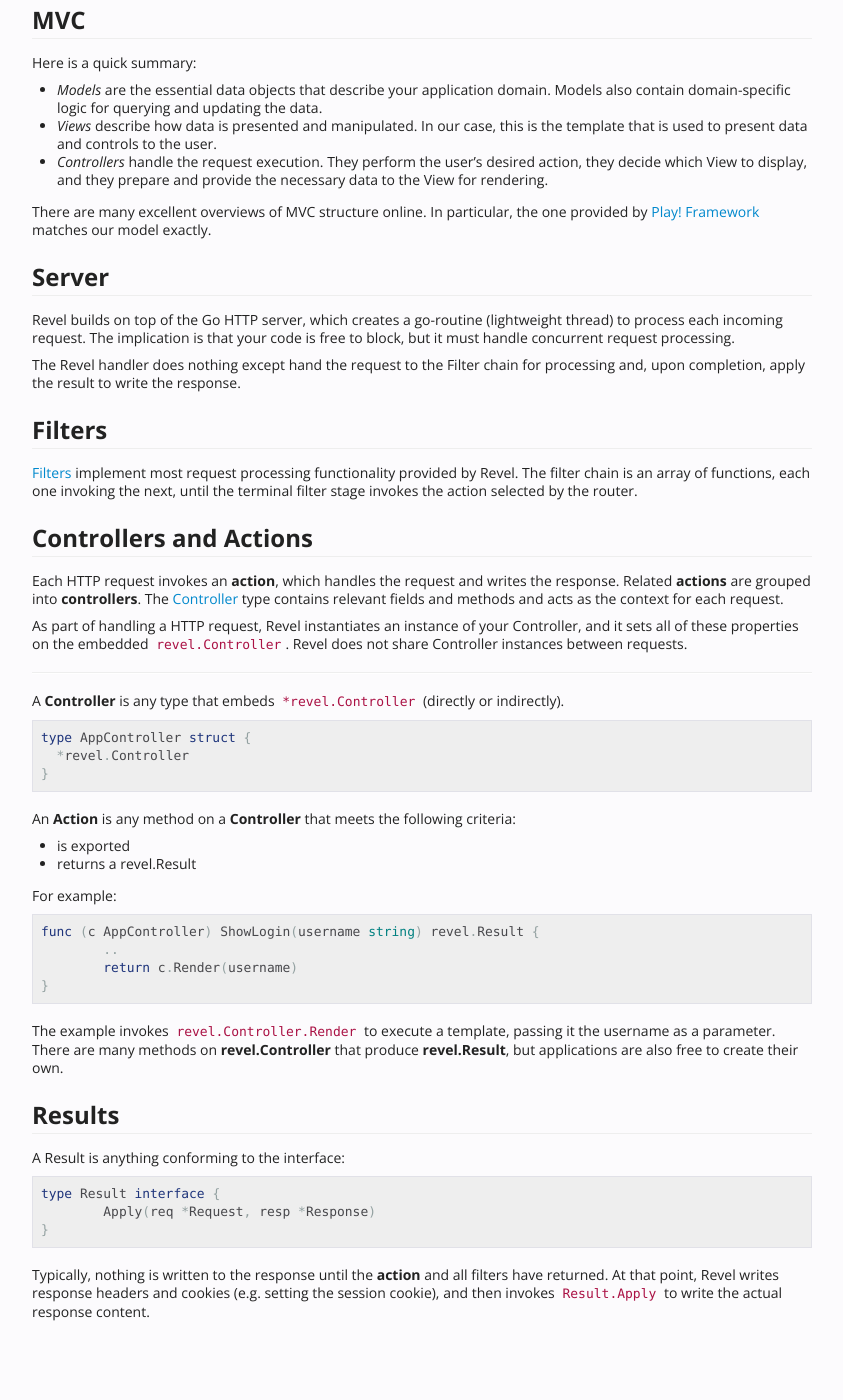
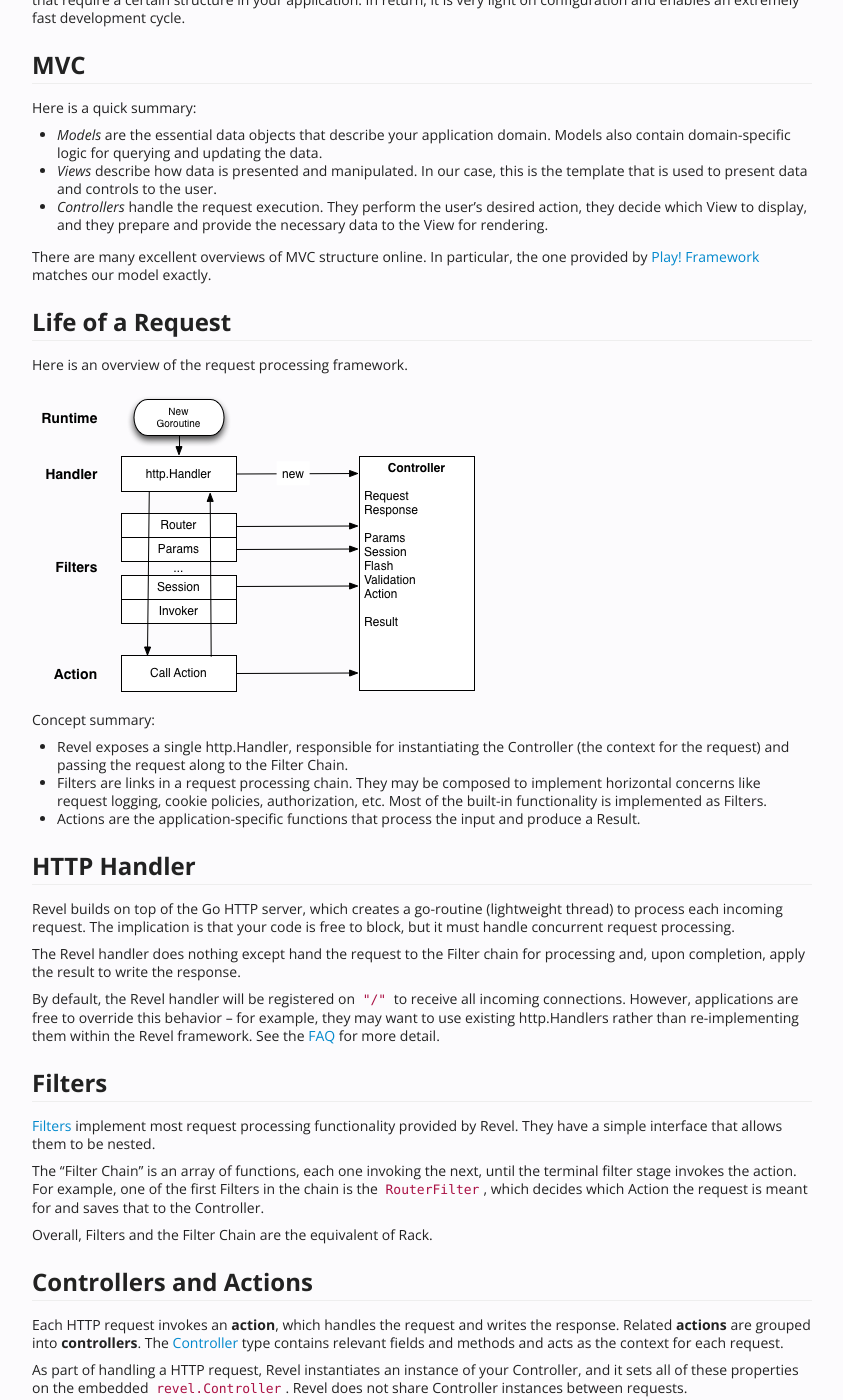
Before and after one commit to revel/revel, a Jekyll site: the page built from manual/concepts.md, in a window 1280 px wide and 1400 px high, scrolled down 214 px. Shown: the whole window, without its empty margins (298-1141 px from the left). Built offline with Jekyll 4.4.1, drawn with Linux system fonts in a browser that asks for light colours; before the commit the page ends 1584 px from its top, so only the background shows below that; some of the changed text lies outside the part shown.

Commit message:
Framework design diagram. How to integrate http.Handlers

```diff
--- a/manual/concepts.md
+++ b/manual/concepts.md
@@ -2,6 +2,10 @@
 title: Concepts
 layout: manual
 ---
+
+Revel is a batteries-included web framework in the spirit of Rails or Play!
+Framework.  Many of the same (proven) ideas are incorporated in the framework
+design and interface.
 
 Revel makes it easy to build web applications using the Model-View-Controller
 (MVC) pattern by relying on conventions that require a certain structure in your
@@ -23,7 +27,25 @@ Here is a quick summary:
 There are many excellent overviews of MVC structure online.  In particular, the
 one provided by [Play! Framework](http://www.playframework.org) matches our model exactly.
 
-## Server
+## Life of a Request
+
+Here is an overview of the request processing framework.
+
+![Life of a Request](../img/RevelDesign.png)
+
+Concept summary:
+
+* Revel exposes a single http.Handler, responsible for instantiating the
+  Controller (the context for the request) and passing the request along to the
+  Filter Chain.
+* Filters are links in a request processing chain. They may be composed to
+  implement horizontal concerns like request logging, cookie policies,
+  authorization, etc.  Most of the built-in functionality is implemented as
+  Filters.
+* Actions are the application-specific functions that process the input and
+  produce a Result.
+
+## HTTP Handler
 
 Revel builds on top of the Go HTTP server, which creates a go-routine
 (lightweight thread) to process each incoming request.  The implication is that
@@ -32,11 +54,23 @@ your code is free to block, but it must handle concurrent request processing.
 The Revel handler does nothing except hand the request to the Filter chain for
 processing and, upon completion, apply the result to write the response.
 
+By default, the Revel handler will be registered on `"/"` to receive all
+incoming connections.  However, applications are free to override this behavior
+-- for example, they may want to use existing http.Handlers rather than
+re-implementing them within the Revel framework.  See the [FAQ](faq.html) for
+more detail.
+
 ## Filters
 
 [Filters](filters.html) implement most request processing functionality provided
-by Revel. The filter chain is an array of functions, each one invoking the next,
-until the terminal filter stage invokes the action selected by the router.
+by Revel. They have a simple interface that allows them to be nested.
+
+The "Filter Chain" is an array of functions, each one invoking the next, until
+the terminal filter stage invokes the action.  For example, one of the first
+Filters in the chain is the `RouterFilter`, which decides which Action the
+request is meant for and saves that to the Controller.
+
+Overall, Filters and the Filter Chain are the equivalent of Rack.
 
 ## Controllers and Actions
 
```
Also changed, not shown: manual/faq.md (+27 -0 lines), img/RevelDesign.png (added).
